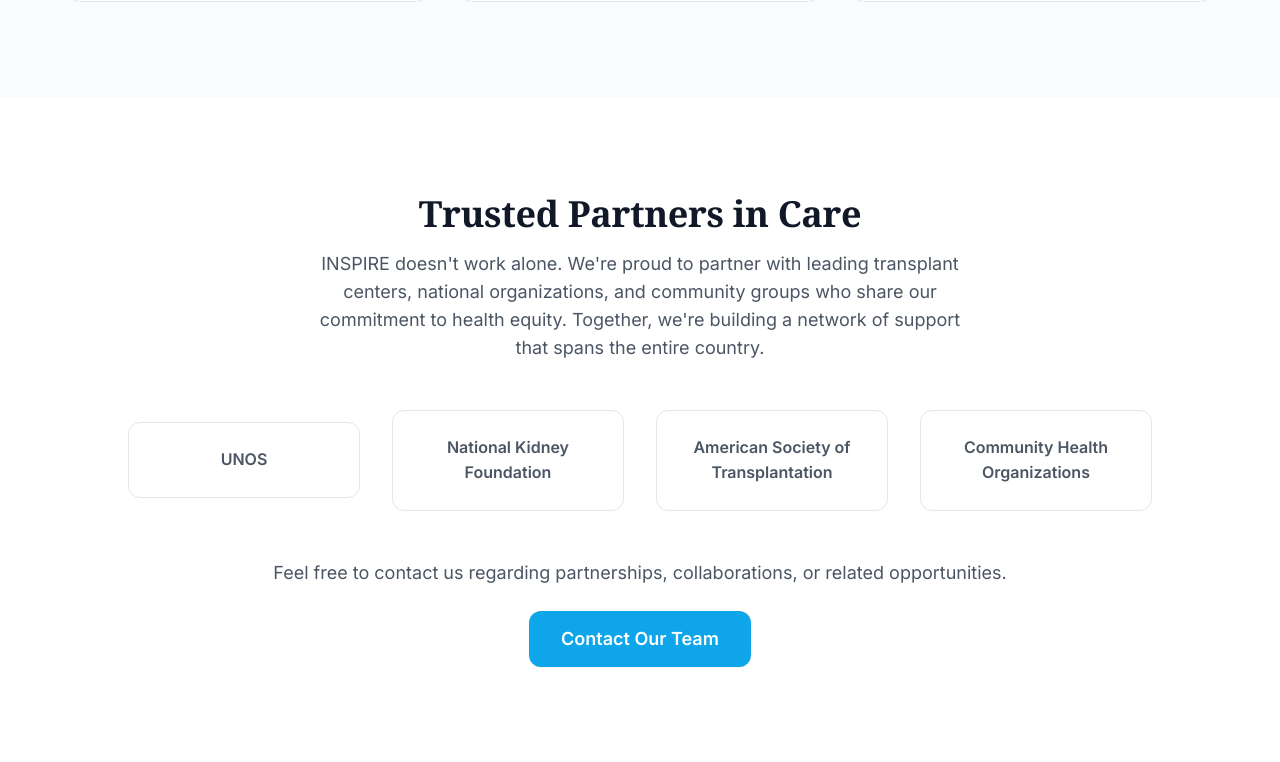
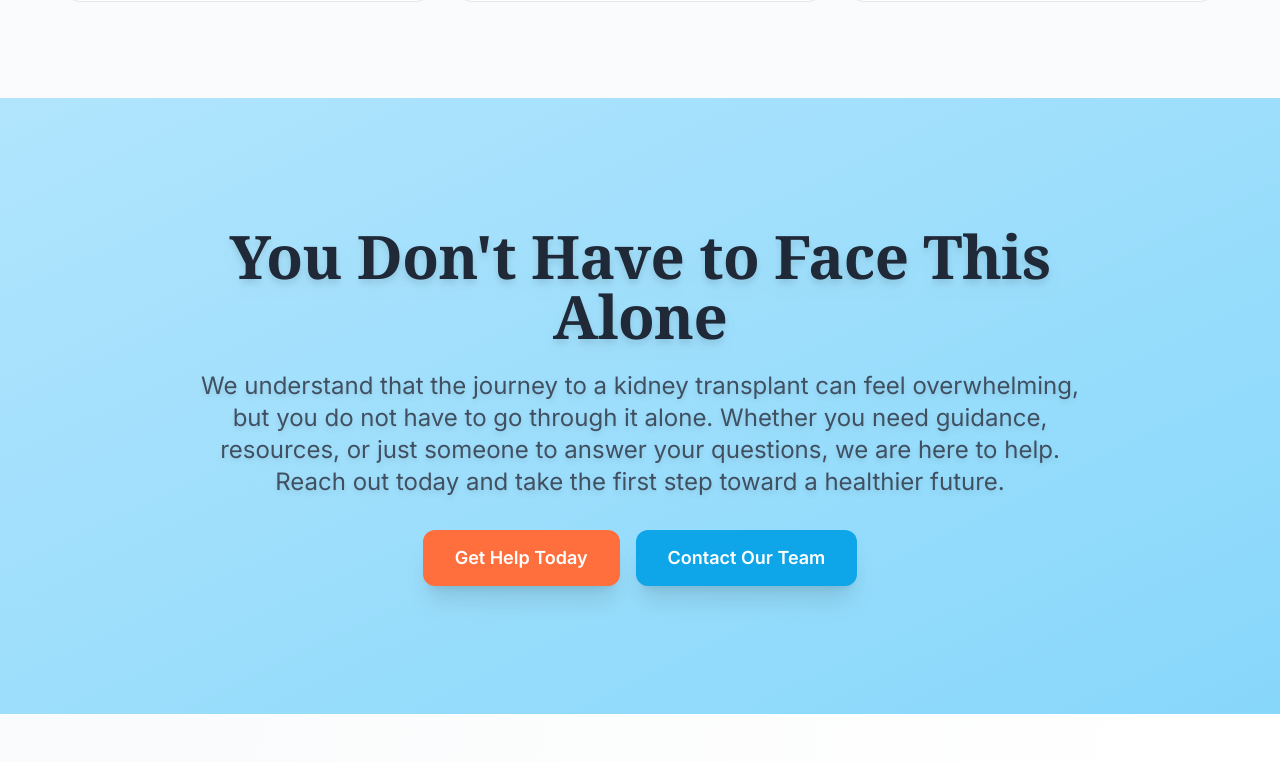
Before and after one commit to pitosanchez/Inspire-Resources, a React (Vite) app: page / in a window 1280 px wide. Shown: the part 3598-4360 px from the top of the page. Built offline with nearby package versions, Linux system fonts and the light colour scheme; a web font is replaced by a local one.

Commit message:
Remove Trusted Partners in Care section from About page

```diff
--- a/src/components/sections/About.jsx
+++ b/src/components/sections/About.jsx
@@ -17,7 +17,6 @@
   const heroRef = useScrollAnimation();
   const missionRef = useScrollAnimation();
   const aboutRef = useScrollAnimation();
-  const partnersRef = useStaggerAnimation({ stagger: 0.1 });
   const servicesRef = useStaggerAnimation({ stagger: 0.1 });
 
   // Services
@@ -58,14 +57,6 @@
       badge: t("service.workers.badge"),
       variant: "warm",
     },
-  ];
-
-  // Partners
-  const partners = [
-    t("partners.unos"),
-    t("partners.nkf"),
-    t("partners.ast"),
-    t("partners.community"),
   ];
 
   return (
@@ -170,50 +161,6 @@
         </div>
       </div>
 
-      {/* Partners / Joint Research Institutions */}
-      <div className="py-16 md:py-24 bg-white">
-        <div className="container">
-          <div className="max-w-5xl mx-auto">
-            <h2 className="text-3xl md:text-4xl font-serif font-semibold text-neutral-900 mb-4 text-center">
-              {t("partners.title")}
-            </h2>
-            <p className="text-lg text-neutral-600 text-center mb-12 max-w-2xl mx-auto">
-              {t("partners.intro")}
-            </p>
-
-            <div
-              ref={partnersRef}
-              className="grid grid-cols-2 md:grid-cols-4 gap-8 items-center"
-            >
-              {partners.map((partner, index) => (
-                <div
-                  key={index}
-                  className="flex items-center justify-center p-6 border border-neutral-200 rounded-lg hover:border-brand-300 hover:shadow-md transition-all duration-300 bg-white"
-                >
-                  <span className="text-neutral-600 font-semibold text-center hover:text-brand-600 transition-colors">
-                    {partner}
-                  </span>
-                </div>
-              ))}
-            </div>
-
-            <div className="mt-12 text-center">
-              <p className="text-neutral-600 mb-6">
-                {t("partners.contact") || "Feel free to contact us regarding partnerships, collaborations, or related opportunities."}
-              </p>
-              <Button
-                href="#contact"
-                variant="primary"
-                size="lg"
-                className="font-semibold"
-              >
-                {t("cta.secondary")}
-              </Button>
-            </div>
-          </div>
-        </div>
-      </div>
-
       {/* CTA Section - Recruit Style */}
       <div className="py-20 md:py-32 bg-gradient-to-br from-brand-300/60 to-brand-400/60 backdrop-blur-md">
         <div className="container">
```
